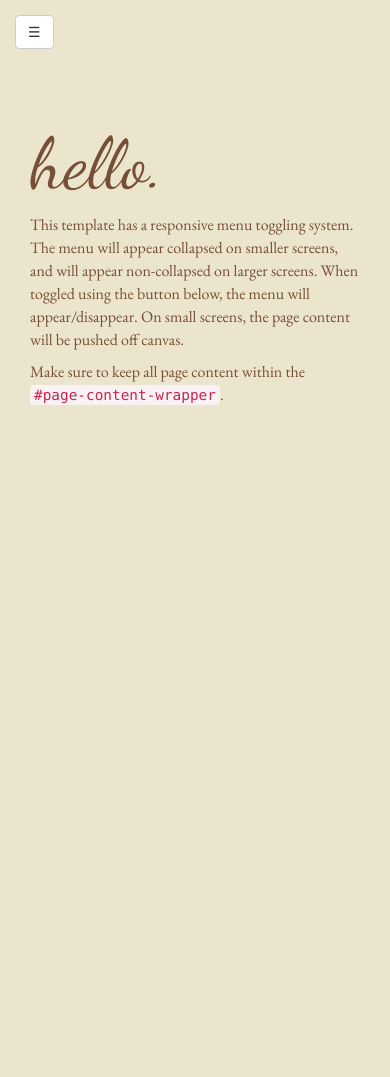
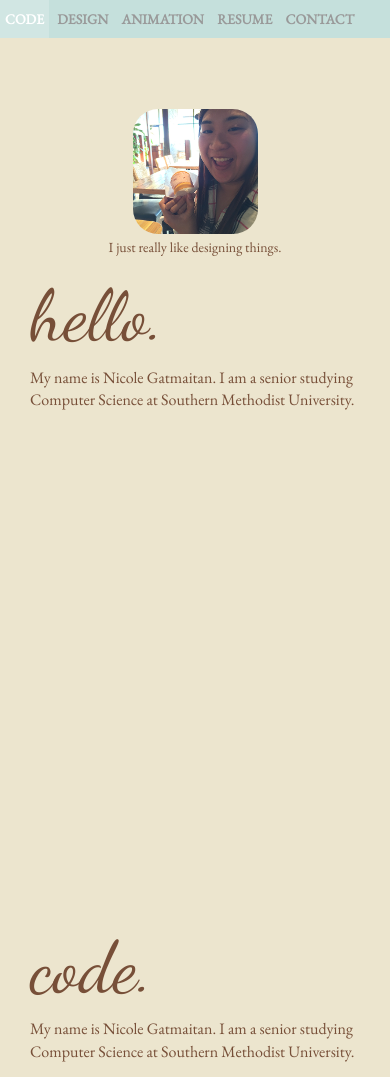
Before and after one commit to ngatmaitan/portfolio, a plain HTML site: page index.html in a window 390 px wide. Before the commit the page ends 844 px from the top, so only its background shows below. Drawn offline with nearby package versions, Linux system fonts and the light colour scheme.

Commit message:
two different navbars: one for big screens and one for small screens

```diff
--- a/css/styles.css
+++ b/css/styles.css
@@ -6,6 +6,10 @@ html{
 h1{
     font-size: 72px;
     font-family: 'Dancing Script', cursive;
+}
+
+section{
+    min-height: 800px;
 }
 
 #wrapper {
@@ -56,9 +60,8 @@ h1{
     margin-right: -250px;
 }
 
-#profile{
+#profile-small{
     text-align: center;
-    margin-top: 20%;
 }
 
 #caption{
@@ -88,7 +91,7 @@ h1{
     color: #999999;
 }
 
-.sidebar-nav li a:hover {
+.sidebar-nav li a:hover, #menu-small ul li a:hover {
     text-decoration: none;
     color: #fff;
     background: rgba(255,255,255,0.2);
@@ -123,6 +126,35 @@ h1{
     bottom: 2px;
 }
 
+#menu-small {
+    background: #C5E0DC;
+    width: auto;
+}
+#menu-small ul {
+    list-style: none;
+    margin: 0;
+    padding: 0;
+    line-height: 1;
+    display: block;
+    zoom: 1;
+}
+
+#menu-small ul li {
+    display: inline-block;
+    padding: 0;
+    margin: 0;
+}
+
+#menu-small ul li a {
+    color: #999999;
+    text-decoration: none;
+    display: block;
+    padding: 12px 5px;
+    font-weight: 700;
+    text-transform: uppercase;
+    font-size: 14px;
+}
+
 @media(min-width:768px) {
     #wrapper {
         padding-left: 250px;
@@ -153,4 +185,18 @@ h1{
     #menu-toggle {
         display: none;
     }
+
+    #menu-small, #profile-small {
+        display: none;
+    }
+
+    #profile{
+        text-align: center;
+        margin-top: 20%;
+    }
+
+    #caption{
+        font-size: 14px;
+        padding-top: 1%;
+    }
 }
--- a/index.html
+++ b/index.html
@@ -32,50 +32,66 @@
             <ul class="sidebar-nav">
                 <div id="profile">
                     <img class ="circular" src="img/me.png">
-                    <p id="caption">I just like to design things.</p>
+                    <p id="caption">I just really like designing things.</p>
                 </div>
-                <li>Test</li>
-                <li>Test</li>
-                <li>Test</li>
-                <li>Test</li>
-                <li>Test</li>
-                <li>Test</li>
-                <li>Test</li>
+                <li><a href="#code">CODE</a></li>
+                <li><a href="#">DESIGN</a></li>
+                <li><a href="#">ANIMATION</a></li>
+                <li><a href="#">RESUME</a></li>
             </ul>
         </div>
         <!-- /#sidebar-wrapper -->
 
+        <div id='menu-small'>
+            <ul>
+               <li><a href='#code'><span>CODE</span></a></li>
+               <li><a href='#'><span>DESIGN</span></a></li>
+               <li><a href='#'><span>ANIMATION</span></a></li>
+               <li><a href='#'><span>RESUME</span></a></li>
+               <li><a href='#'><span>CONTACT</span></a></li>
+            </ul>
+        </div>
+
         <!-- Page Content -->
         <div id="page-content-wrapper">
-        <a href="#menu-toggle" class="btn btn-default" id="menu-toggle">&#9776;</a>
-            <div class="container-fluid">
-                <div class="row" style="margin-top: 17%;">
-                    <div class="col-lg-12">
-                        <h1>hello.</h1>
-                        <p>This template has a responsive menu toggling system. The menu will appear collapsed on smaller screens, and will appear non-collapsed on larger screens. When toggled using the button below, the menu will appear/disappear. On small screens, the page content will be pushed off canvas.</p>
-                        <p>Make sure to keep all page content within the <code>#page-content-wrapper</code>.</p>
+            <section id="home">
+<!--                 <a href="#menu-toggle" class="btn btn-default" id="menu-toggle">&#9776;
+                </a> -->
+                <div class="container-fluid">
+                    <div class="row" style="margin-top: 17%;">
+                        <div class="col-lg-12">
+                            <div id="profile-small">
+                                <img class ="circular" src="img/me.png">
+                                <p id="caption">I just really like designing things.</p>
+                            </div>
+                            <h1>hello.</h1>
+                            <p>My name is Nicole Gatmaitan.  I am a senior studying Computer Science at Southern Methodist University. </p>
+                        </div>
                     </div>
                 </div>
-            </div>
+            </section>
+
+            <section id="code">
+<!--                 <a href="#menu-toggle" class="btn btn-default" id="menu-toggle">&#9776;
+                </a> -->
+                <div class="container-fluid">
+                    <div class="row" style="margin-top: 17%;">
+                        <div class="col-lg-12">
+                            <h1>code.</h1>
+                            <p>My name is Nicole Gatmaitan.  I am a senior studying Computer Science at Southern Methodist University. </p>
+                        </div>
+                    </div>
+                </div>
+            </section>
         </div>
         <!-- /#page-content-wrapper -->
 
     </div>
     <!-- /#wrapper -->
 
-    <!-- jQuery -->
     <script src="js/jquery.js"></script>
-
-    <!-- Bootstrap Core JavaScript -->
     <script src="js/bootstrap.min.js"></script>
-
-    <!-- Menu Toggle Script -->
-    <script>
-    $("#menu-toggle").click(function(e) {
-        e.preventDefault();
-        $("#wrapper").toggleClass("toggled");
-    });
-    </script>
+    <script src="js/scripts.js"></script>
 
 </body>
 
--- /dev/null
+++ b/js/scripts.js
@@ -0,0 +1,19 @@
+$("#menu-toggle").click(function(e) {
+	e.preventDefault();
+	$("#wrapper").toggleClass("toggled");
+});
+
+$(function() {
+	$('a[href*=#]:not([href=#])').click(function() {
+		if (location.pathname.replace(/^\//,'') == this.pathname.replace(/^\//,'') && location.hostname == this.hostname) {
+			var target = $(this.hash);
+			target = target.length ? target : $('[name=' + this.hash.slice(1) +']');
+			if (target.length) {
+				$('html,body').animate({
+					scrollTop: target.offset().top
+				}, 1000);
+				return false;
+			}
+		}
+	});
+});
```
Also changed, not shown: 1 other file.
